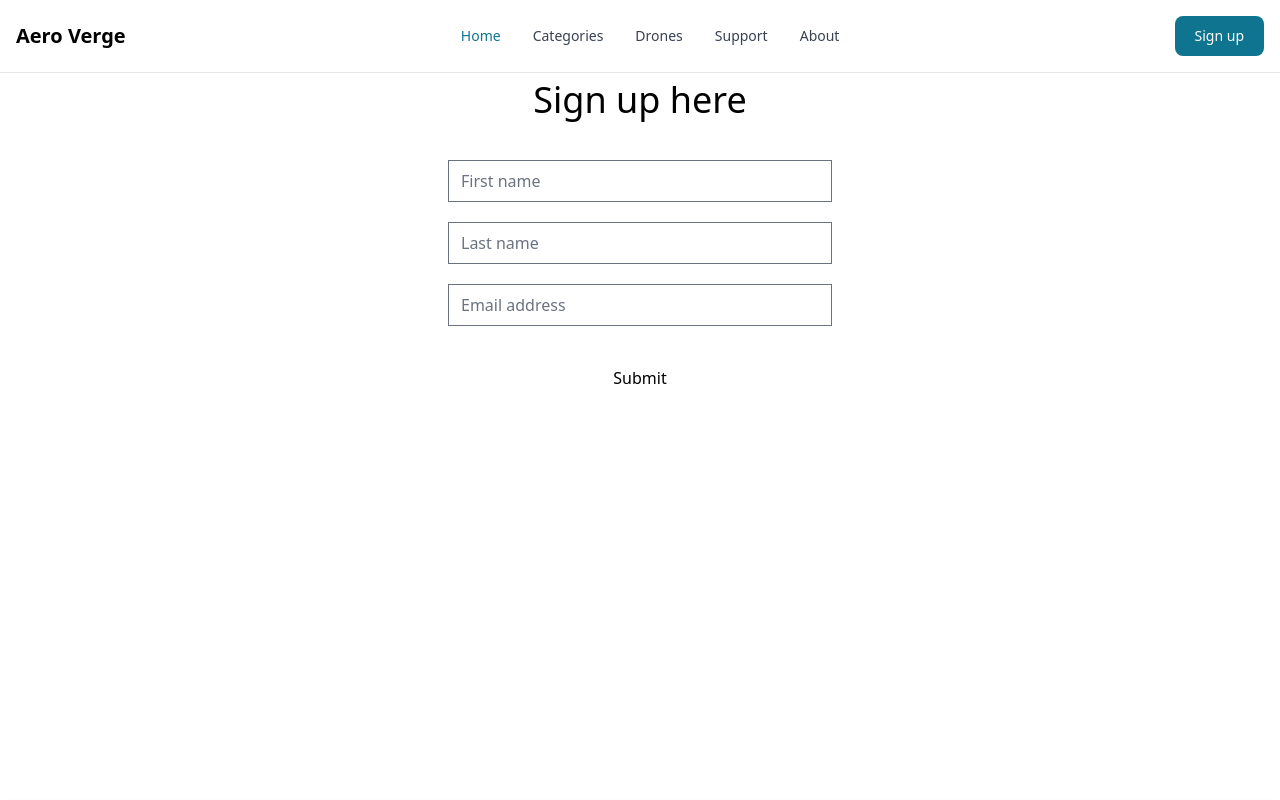
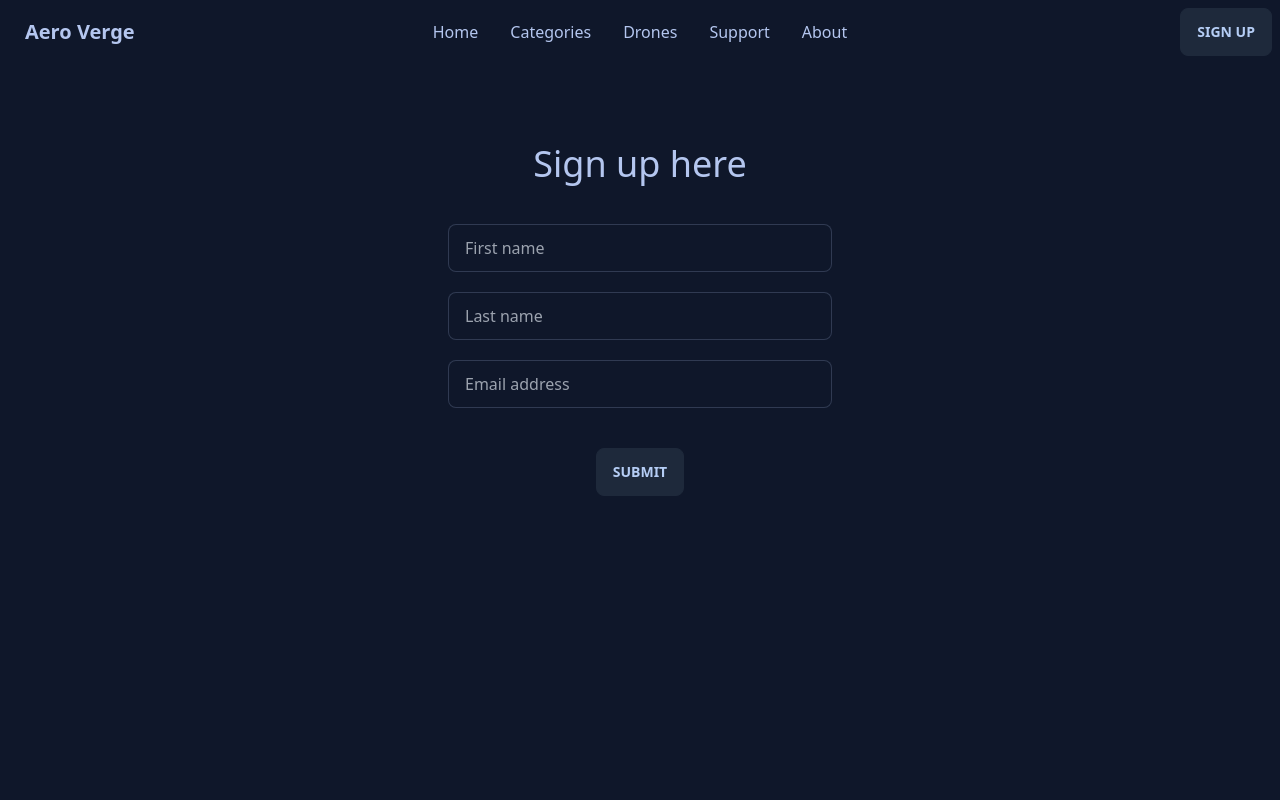
Before and after one commit to shohan-pherones/aero-verge, a React (Create React App) app: page /signup in a window 1280 px wide. Shown: the top 800 px of the page. Built offline with nearby package versions, Linux system fonts and the light colour scheme; data requests are answered from the project's data file.

Commit message:
navbar revised

```diff
--- a/package.json
+++ b/package.json
@@ -6,8 +6,7 @@
     "@testing-library/jest-dom": "^5.16.5",
     "@testing-library/react": "^13.4.0",
     "@testing-library/user-event": "^13.5.0",
-    "flowbite": "^1.5.3",
-    "flowbite-react": "^0.2.0",
+    "daisyui": "^2.31.0",
     "react": "^18.2.0",
     "react-dom": "^18.2.0",
     "react-router-dom": "^5.3.4",
--- a/public/index.html
+++ b/public/index.html
@@ -1,5 +1,5 @@
 <!DOCTYPE html>
-<html lang="en">
+<html lang="en" data-theme="night">
   <head>
     <meta charset="UTF-8" />
     <meta http-equiv="X-UA-Compatible" content="IE=edge" />
--- a/src/components/Navbar.js
+++ b/src/components/Navbar.js
@@ -3,92 +3,73 @@ import { Link } from "react-router-dom";
 
 const Navbar = ({ firstName }) => {
   return (
-    <nav className="bg-white px-2 sm:px-4 py-2.5 dark:bg-gray-900 fixed w-full z-20 top-0 left-0 border-b border-gray-200 dark:border-gray-600">
-      <div className="container flex flex-wrap justify-between items-center mx-auto">
-        <Link to="/" className="flex items-center">
-          <span className="self-center text-xl font-semibold whitespace-nowrap dark:text-white">
-            Aero Verge
-          </span>
-        </Link>
-        <div className="flex md:order-2">
-          <Link
-            to={firstName ? "/account" : "signup"}
-            type="button"
-            className="text-white bg-cyan-700 hover:bg-cyan-800 focus:ring-4 focus:outline-none focus:ring-cyan-300 font-medium rounded-lg text-sm px-5 py-2.5 text-center mr-3 md:mr-0 dark:bg-cyan-600 dark:hover:bg-cyan-700 dark:focus:ring-cyan-800"
-          >
-            {firstName ? `Hello, ${firstName}` : "Sign up"}
-          </Link>
-          <button
-            data-collapse-toggle="navbar-sticky"
-            type="button"
-            className="inline-flex items-center p-2 text-sm text-gray-500 rounded-lg md:hidden hover:bg-gray-100 focus:outline-none focus:ring-2 focus:ring-gray-200 dark:text-gray-400 dark:hover:bg-gray-700 dark:focus:ring-gray-600"
-            aria-controls="navbar-sticky"
-            aria-expanded="false"
-          >
-            <span className="sr-only">Open main menu</span>
+    <nav className="navbar bg-base-100 container mx-auto">
+      <div className="navbar-start">
+        <div className="dropdown">
+          <label tabIndex={0} className="btn btn-ghost lg:hidden">
             <svg
-              className="w-6 h-6"
-              aria-hidden="true"
-              fill="currentColor"
-              viewBox="0 0 20 20"
               xmlns="http://www.w3.org/2000/svg"
+              className="h-5 w-5"
+              fill="none"
+              viewBox="0 0 24 24"
+              stroke="currentColor"
             >
               <path
-                fillRule="evenodd"
-                d="M3 5a1 1 0 011-1h12a1 1 0 110 2H4a1 1 0 01-1-1zM3 10a1 1 0 011-1h12a1 1 0 110 2H4a1 1 0 01-1-1zM3 15a1 1 0 011-1h12a1 1 0 110 2H4a1 1 0 01-1-1z"
-                clipRule="evenodd"
-              ></path>
+                strokeLinecap="round"
+                strokeLinejoin="round"
+                strokeWidth="2"
+                d="M4 6h16M4 12h8m-8 6h16"
+              />
             </svg>
-          </button>
-        </div>
-        <div
-          className="hidden justify-between items-center w-full md:flex md:w-auto md:order-1"
-          id="navbar-sticky"
-        >
-          <ul className="flex flex-col p-4 mt-4 bg-gray-50 rounded-lg border border-gray-100 md:flex-row md:space-x-8 md:mt-0 md:text-sm md:font-medium md:border-0 md:bg-white dark:bg-gray-800 md:dark:bg-gray-900 dark:border-gray-700">
+          </label>
+          <ul
+            tabIndex={0}
+            className="menu menu-compact dropdown-content mt-3 p-2 shadow bg-base-100 rounded-box w-52"
+          >
             <li>
-              <Link
-                to="/"
-                className="block py-2 pr-4 pl-3 text-white bg-cyan-700 rounded md:bg-transparent md:text-cyan-700 md:p-0 dark:text-white"
-                aria-current="page"
-              >
-                Home
-              </Link>
+              <Link to="/">Home</Link>
             </li>
             <li>
-              <Link
-                to="/categories"
-                className="block py-2 pr-4 pl-3 text-gray-700 rounded hover:bg-gray-100 md:hover:bg-transparent md:hover:text-cyan-700 md:p-0 md:dark:hover:text-white dark:text-gray-400 dark:hover:bg-gray-700 dark:hover:text-white md:dark:hover:bg-transparent dark:border-gray-700"
-              >
-                Categories
-              </Link>
+              <Link to="/categories">Categories</Link>
             </li>
             <li>
-              <Link
-                to="/drones"
-                className="block py-2 pr-4 pl-3 text-gray-700 rounded hover:bg-gray-100 md:hover:bg-transparent md:hover:text-cyan-700 md:p-0 md:dark:hover:text-white dark:text-gray-400 dark:hover:bg-gray-700 dark:hover:text-white md:dark:hover:bg-transparent dark:border-gray-700"
-              >
-                Drones
-              </Link>
+              <Link to="/drones">Drones</Link>
             </li>
             <li>
-              <Link
-                to="/support"
-                className="block py-2 pr-4 pl-3 text-gray-700 rounded hover:bg-gray-100 md:hover:bg-transparent md:hover:text-cyan-700 md:p-0 md:dark:hover:text-white dark:text-gray-400 dark:hover:bg-gray-700 dark:hover:text-white md:dark:hover:bg-transparent dark:border-gray-700"
-              >
-                Support
-              </Link>
+              <Link to="/support">Support</Link>
             </li>
             <li>
-              <Link
-                to="/about"
-                className="block py-2 pr-4 pl-3 text-gray-700 rounded hover:bg-gray-100 md:hover:bg-transparent md:hover:text-cyan-700 md:p-0 md:dark:hover:text-white dark:text-gray-400 dark:hover:bg-gray-700 dark:hover:text-white md:dark:hover:bg-transparent dark:border-gray-700"
-              >
-                About
-              </Link>
+              <Link to="/about">About</Link>
             </li>
           </ul>
         </div>
+        <Link to="/" className="btn btn-ghost normal-case text-xl">
+          Aero Verge
+        </Link>
+      </div>
+      <div className="navbar-center hidden lg:flex">
+        <ul className="menu menu-horizontal p-0">
+          <li>
+            <Link to="/">Home</Link>
+          </li>
+          <li>
+            <Link to="/categories">Categories</Link>
+          </li>
+          <li>
+            <Link to="/drones">Drones</Link>
+          </li>
+          <li>
+            <Link to="/support">Support</Link>
+          </li>
+          <li>
+            <Link to="/about">About</Link>
+          </li>
+        </ul>
+      </div>
+      <div className="navbar-end">
+        <Link to={firstName ? "/account" : "signup"} className="btn">
+          {firstName ? `Hello, ${firstName}` : "Sign up"}
+        </Link>
       </div>
     </nav>
   );
--- a/src/components/SignUp.js
+++ b/src/components/SignUp.js
@@ -10,10 +10,11 @@ const SignUp = ({ receiverFormSubmission }) => {
 
   const handleSignUp = (e) => {
     e.preventDefault();
+
     if (firstName && lastName && email) {
+      receiverFormSubmission({ firstName, lastName, email });
       history.push("/");
-      receiverFormSubmission({ firstName, lastName, email });
-    } else setIsWrong("Wrong inputs");
+    } else setIsWrong("Invalid inputs!");
   };
 
   return (
--- a/tailwind.config.js
+++ b/tailwind.config.js
@@ -3,5 +3,38 @@ module.exports = {
   theme: {
     extend: {},
   },
-  plugins: [require("flowbite/plugin")],
+  plugins: [require("daisyui")],
+  daisyui: {
+    themes: [
+      "light",
+      "dark",
+      "cupcake",
+      "bumblebee",
+      "emerald",
+      "corporate",
+      "synthwave",
+      "retro",
+      "cyberpunk",
+      "valentine",
+      "halloween",
+      "garden",
+      "forest",
+      "aqua",
+      "lofi",
+      "pastel",
+      "fantasy",
+      "wireframe",
+      "black",
+      "luxury",
+      "dracula",
+      "cmyk",
+      "autumn",
+      "business",
+      "acid",
+      "lemonade",
+      "night",
+      "coffee",
+      "winter",
+    ],
+  },
 };
```
Also changed, not shown: 1 other file (tests, documents, lock files or other folders).
